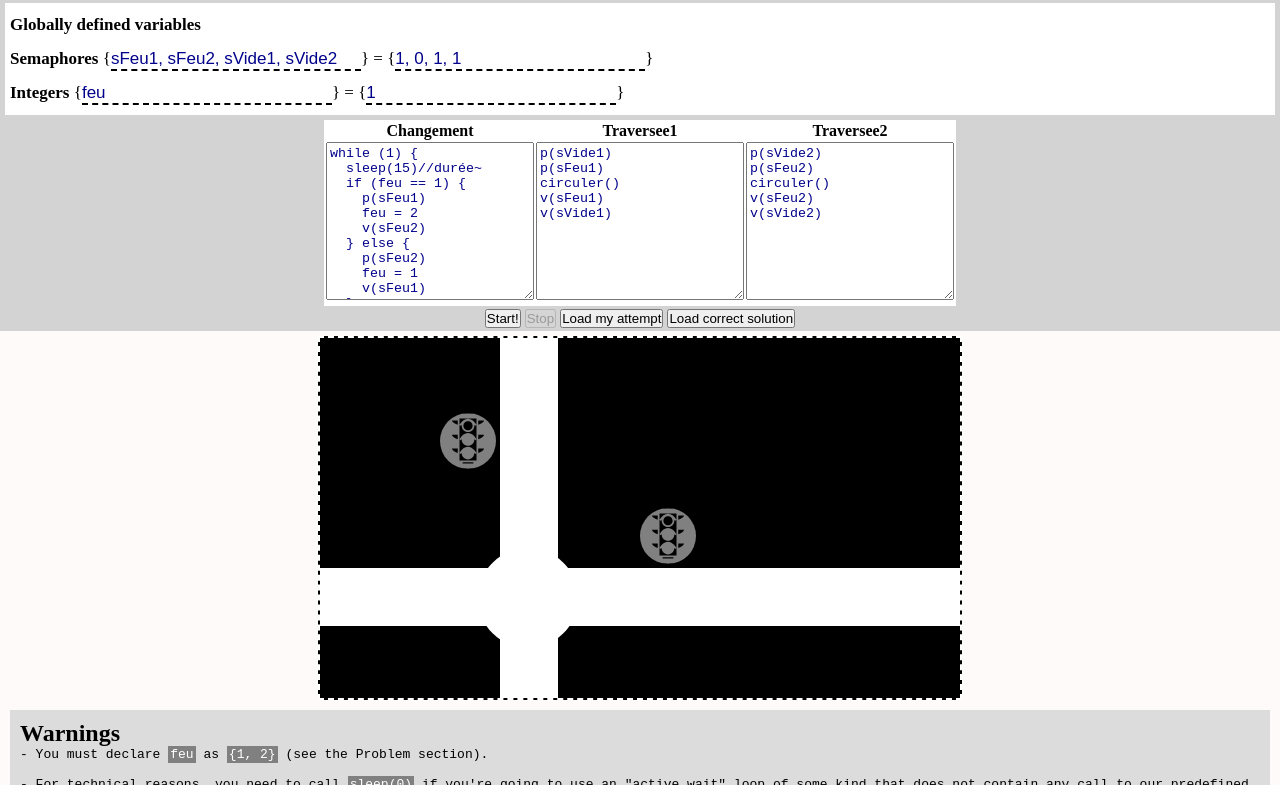
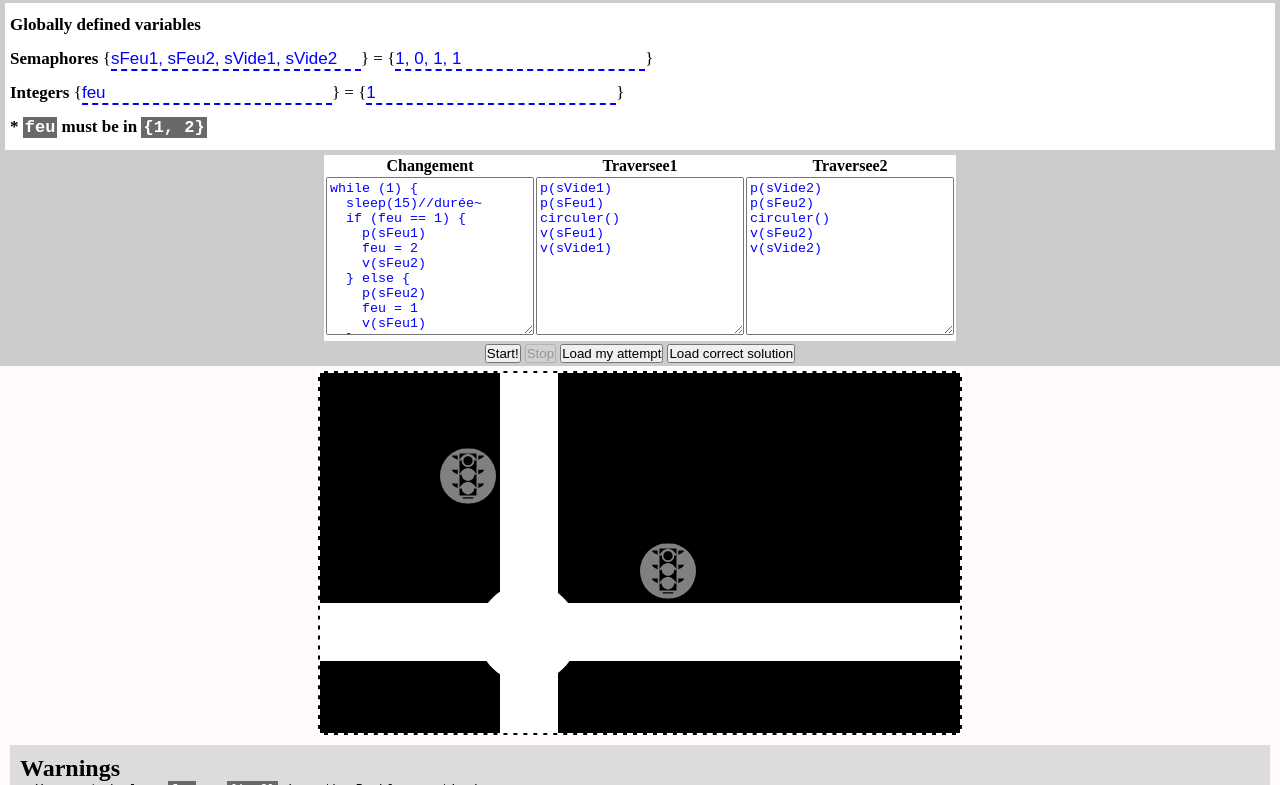
Before and after one commit to djalilhebal/softviz-semaphores, a plain HTML site: page index.html in a window 1280 px wide. Shown: the part 57-842 px from the top of the page. Drawn offline with Linux system fonts and the light colour scheme.

Commit message:
Add HTML input patterns, Use more a11y colors

```diff
--- a/index.css
+++ b/index.css
@@ -10,14 +10,14 @@ body {
 
 a {
   text-decoration: none;
-  color: seagreen;
+  color: darkred;
 }
 a:hover {
   text-decoration: underline;
 }
 
 code {
-  background: gray;
+  background: dimgray;
   color: white;
   padding: 1px 2px;
 }
@@ -25,7 +25,7 @@ code {
 /********************************/
 
 form {
-  background: lightgray;
+  background: #ccc;
 }
 
 fieldset {
@@ -47,19 +47,19 @@ table {
 }
 
 #user-vars input {
-  color: darkblue;
+  color: blue;
   font-size: 17px;
   border: 0;
-  border-bottom: 2px dashed black;
+  border-bottom: 2px dashed;
   outline: none;
   min-width: 250px;
 }
 #user-vars input:focus {
-  border-color: darkblue;
+  border-bottom: 2px solid;
 }
 
 textarea {
-  color: darkblue;
+  color: blue;
   height: 150px;
   width: 200px;
   outline: none;
--- a/index.html
+++ b/index.html
@@ -5,12 +5,12 @@
   <meta name="viewport" content="width=device-width, initial-scale=1.0">
   <meta http-equiv="X-UA-Compatible" content="ie=edge">
   <link href="index.css" rel="stylesheet" />
-  <title>DAC Exo6: La Circulation</title>
+  <title>Semaphores: Traffic Sim</title>
 </head>
 <body>
   <header>
-    <h1>DAC Exo6: La Circulation</h1>
-    <p class="subtitle">#ConcurrentProgramming #Simulation #WIP</p>
+    <h1>Semaphores: Traffic Sim</h1>
+    <p class="subtitle">Nerdyfying a college course exercise #ConcurrentProgramming #Visualization</p>
   </header>
   <main>
     <form autocomplete="off" spellcheck="false">
@@ -20,14 +20,34 @@
           <b>Globally defined variables</b><br />
 
           <b>Semaphores</b>
-            {<input id="sema-names" type="text" value="sFeu1, sFeu2, sVide1, sVide2" />}
+            {<input id="sema-names" type="text"
+              placeholder="comma-separated identifiers"
+              pattern="([A-Za-z$_][A-Za-z0-9$_]*)?(\s*,\s*([A-Za-z$_][A-Za-z0-9$_]*))*"
+              value="sFeu1, sFeu2, sVide1, sVide2"
+            />}
             =
-            {<input id="sema-vals" type="text" value="1, 0, 1, 1" />}
+            {<input id="sema-vals" type="text"
+              placeholder="comma-separated integers"
+              pattern="\d?(\s*,\s*\d)*"
+              value="1, 0, 1, 1"
+            />}
+
           <br />
+
           <b>Integers</b>
-            {<input id=int-names type="text" value="feu" />}
+            {<input id=int-names type="text"
+              placeholder="comma-separated identifiers"
+              pattern="feu(\s*,\s*([A-Za-z$_][A-Za-z0-9$_]*))*"
+              value="feu"
+            />}
             =
-            {<input id="int-vals" type="text" value="1" />}
+            {<input id="int-vals" type="text"
+              placeholder="comma-separated integers"
+              pattern="[12](\s*,\s*\d)*"
+              value="1"
+            />}
+            <br>
+            <strong>* <code>feu</code> must be in <code>{1, 2}</code></strong>
         </div>
 
         <table>
@@ -186,12 +206,12 @@ v(sVide2)</textarea>
     <h2>Credits</h2>
     <pre>
     - 'City car', 'Truck', 'Traffic lights green', and 'Traffic lights red' icons by <a href="http://delapouite.com">Delapouite</a> under CC BY 3.0
+    - <a href="https://github.com/zeit">@ZEIT</a>'s <code>async-sema</code> package (under the MIT license) heavily inspired my SillySemaphore
     </pre>
-    - <a href="https://github.com/zeit">@ZEIT</a>'s <code>async-sema</code> package (under the MIT license) heavily inspired my SillySemaphore
   </section>
 
   <footer>
-    By <a href="https://twitter.com/djalilhebal">@djalilhebal</a>, under CC BY 3.0, <a href="https://github.com/djalilhebal/softviz-semaphores">source code available on GitHub</a>
+    Made by <a href="https://twitter.com/djalilhebal">@djalilhebal</a>, under CC BY 3.0, <a href="https://github.com/djalilhebal/softviz-semaphores">source code available on GitHub</a>
   </footer>
 
   <script src="presets.js"></script>
```
